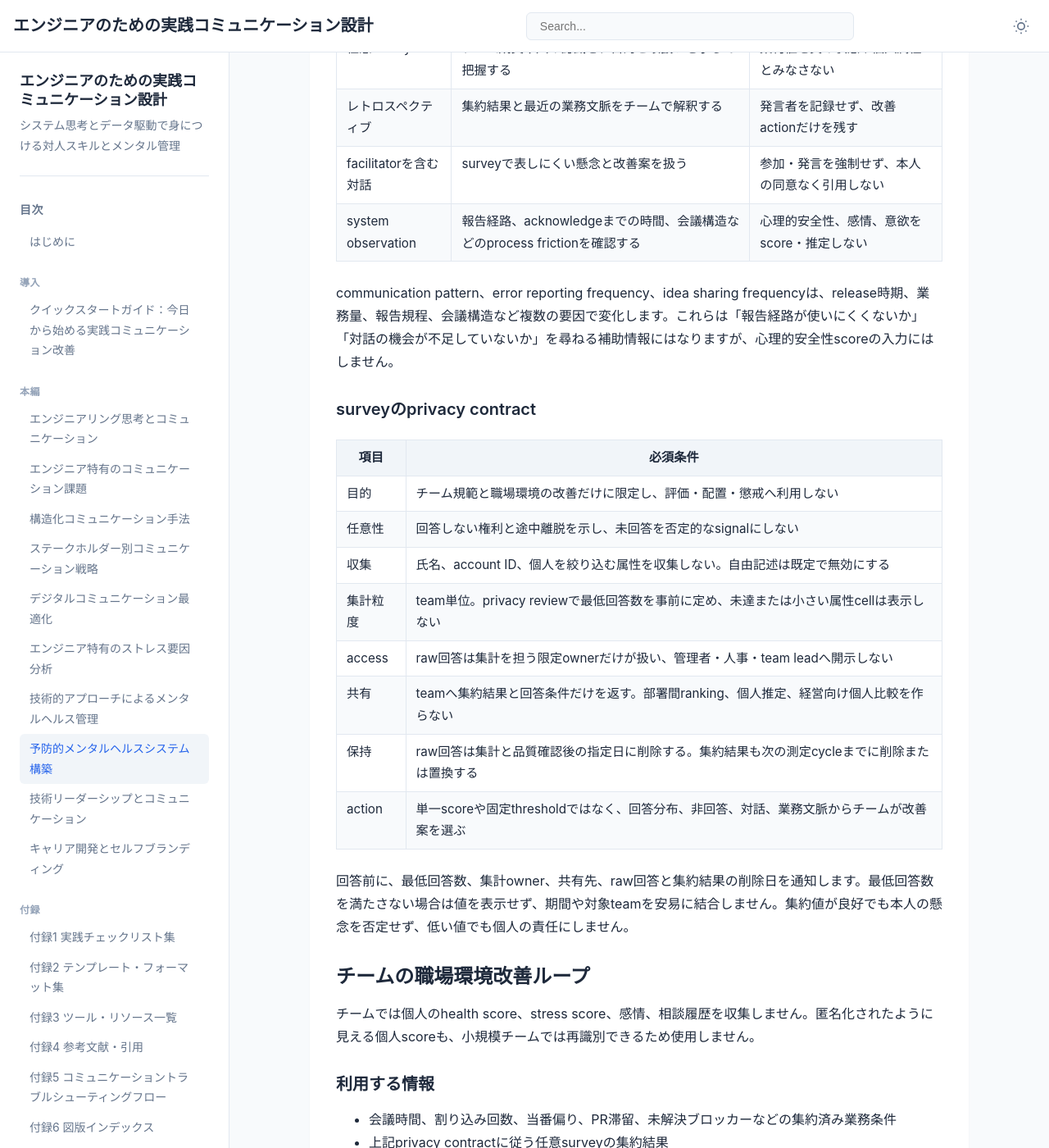
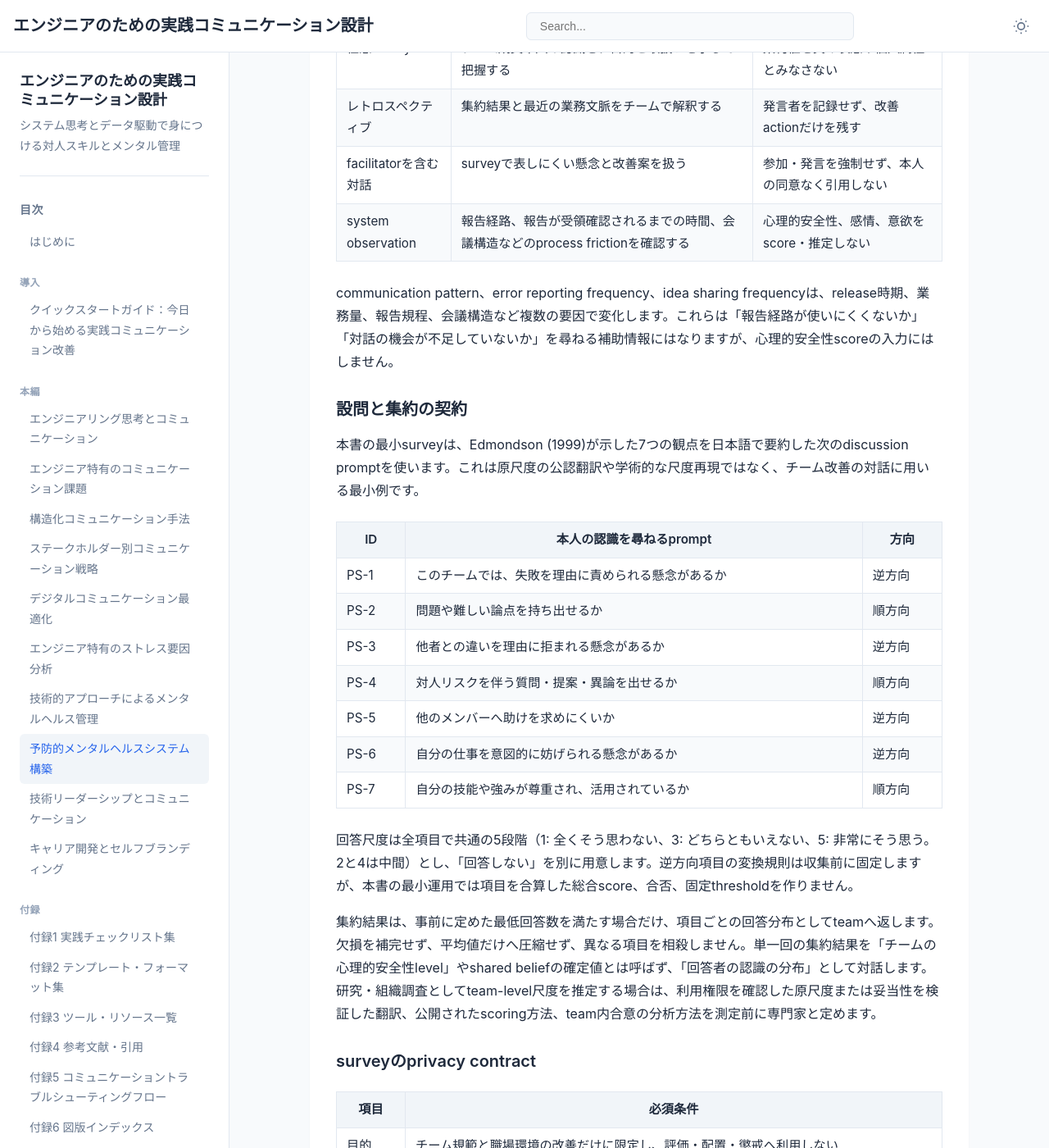
Before and after one commit to itdojp/IT-engineer-communication-book, a Jekyll site: the page built from docs/chapter-preventive-systems/index.md, in a window 1280 px wide and 1400 px high, scrolled down 7076 px. Shown: the whole window at 82% size. Built offline with Jekyll 4.4.1, drawn with Linux system fonts in a browser that asks for light colours; some of the changed text lies outside the part shown.

Commit message:
fix: specify survey items and nonresponse boundary

```diff
--- a/docs/chapter-preventive-systems/index.md
+++ b/docs/chapter-preventive-systems/index.md
@@ -429,9 +429,27 @@ OSI参照モデルの層分離を参考に、本人の選択、相談先、職
 | 任意survey | チーム成員本人の認識を、目的と取扱いを示して把握する | 集約値を真の状態や個人属性とみなさない |
 | レトロスペクティブ | 集約結果と最近の業務文脈をチームで解釈する | 発言者を記録せず、改善actionだけを残す |
 | facilitatorを含む対話 | surveyで表しにくい懸念と改善案を扱う | 参加・発言を強制せず、本人の同意なく引用しない |
-| system observation | 報告経路、acknowledgeまでの時間、会議構造などのprocess frictionを確認する | 心理的安全性、感情、意欲をscore・推定しない |
+| system observation | 報告経路、報告が受領確認されるまでの時間、会議構造などのprocess frictionを確認する | 心理的安全性、感情、意欲をscore・推定しない |
 
 communication pattern、error reporting frequency、idea sharing frequencyは、release時期、業務量、報告規程、会議構造など複数の要因で変化します。これらは「報告経路が使いにくくないか」「対話の機会が不足していないか」を尋ねる補助情報にはなりますが、心理的安全性scoreの入力にはしません。
+
+#### 設問と集約の契約
+
+本書の最小surveyは、Edmondson (1999)が示した7つの観点を日本語で要約した次のdiscussion promptを使います。これは原尺度の公認翻訳や学術的な尺度再現ではなく、チーム改善の対話に用いる最小例です。
+
+| ID | 本人の認識を尋ねるprompt | 方向 |
+|---|---|---|
+| PS-1 | このチームでは、失敗を理由に責められる懸念があるか | 逆方向 |
+| PS-2 | 問題や難しい論点を持ち出せるか | 順方向 |
+| PS-3 | 他者との違いを理由に拒まれる懸念があるか | 逆方向 |
+| PS-4 | 対人リスクを伴う質問・提案・異論を出せるか | 順方向 |
+| PS-5 | 他のメンバーへ助けを求めにくいか | 逆方向 |
+| PS-6 | 自分の仕事を意図的に妨げられる懸念があるか | 逆方向 |
+| PS-7 | 自分の技能や強みが尊重され、活用されているか | 順方向 |
+
+回答尺度は全項目で共通の5段階（1: 全くそう思わない、3: どちらともいえない、5: 非常にそう思う。2と4は中間）とし、「回答しない」を別に用意します。逆方向項目の変換規則は収集前に固定しますが、本書の最小運用では項目を合算した総合score、合否、固定thresholdを作りません。
+
+集約結果は、事前に定めた最低回答数を満たす場合だけ、項目ごとの回答分布としてteamへ返します。欠損を補完せず、平均値だけへ圧縮せず、異なる項目を相殺しません。単一回の集約結果を「チームの心理的安全性level」やshared beliefの確定値とは呼ばず、「回答者の認識の分布」として対話します。研究・組織調査としてteam-level尺度を推定する場合は、利用権限を確認した原尺度または妥当性を検証した翻訳、公開されたscoring方法、team内合意の分析方法を測定前に専門家と定めます。
 
 #### surveyのprivacy contract
 
@@ -439,14 +457,15 @@ communication pattern、error reporting frequency、idea sharing frequencyは、
 |---|---|
 | 目的 | チーム規範と職場環境の改善だけに限定し、評価・配置・懲戒へ利用しない |
 | 任意性 | 回答しない権利と途中離脱を示し、未回答を否定的なsignalにしない |
+| 非回答 | 送達障害などsurvey運用の確認だけに使い、心理的安全性や改善要否を推定しない。個人へ回答を催促しない |
 | 収集 | 氏名、account ID、個人を絞り込む属性を収集しない。自由記述は既定で無効にする |
 | 集計粒度 | team単位。privacy reviewで最低回答数を事前に定め、未達または小さい属性cellは表示しない |
 | access | raw回答は集計を担う限定ownerだけが扱い、管理者・人事・team leadへ開示しない |
 | 共有 | teamへ集約結果と回答条件だけを返す。部署間ranking、個人推定、経営向け個人比較を作らない |
 | 保持 | raw回答は集計と品質確認後の指定日に削除する。集約結果も次の測定cycleまでに削除または置換する |
-| action | 単一scoreや固定thresholdではなく、回答分布、非回答、対話、業務文脈からチームが改善案を選ぶ |
+| action | 単一scoreや固定thresholdではなく、回答分布、対話、業務文脈からチームが改善案を選ぶ |
 
-回答前に、最低回答数、集計owner、共有先、raw回答と集約結果の削除日を通知します。最低回答数を満たさない場合は値を表示せず、期間や対象teamを安易に結合しません。集約値が良好でも本人の懸念を否定せず、低い値でも個人の責任にしません。
+回答前に、最低回答数、集計owner、共有先、raw回答と集約結果の削除日を通知します。最低回答数を満たさない場合は値を表示せず、期間や対象teamを安易に結合しません。回答率や非回答理由から心理状態を推定しません。集約値が良好でも本人の懸念を否定せず、低い値でも個人の責任にしません。
 
 ### チームの職場環境改善ループ
 
```
Also changed, not shown: src/chapter-preventive-systems/index.md (+22 -3 lines).
